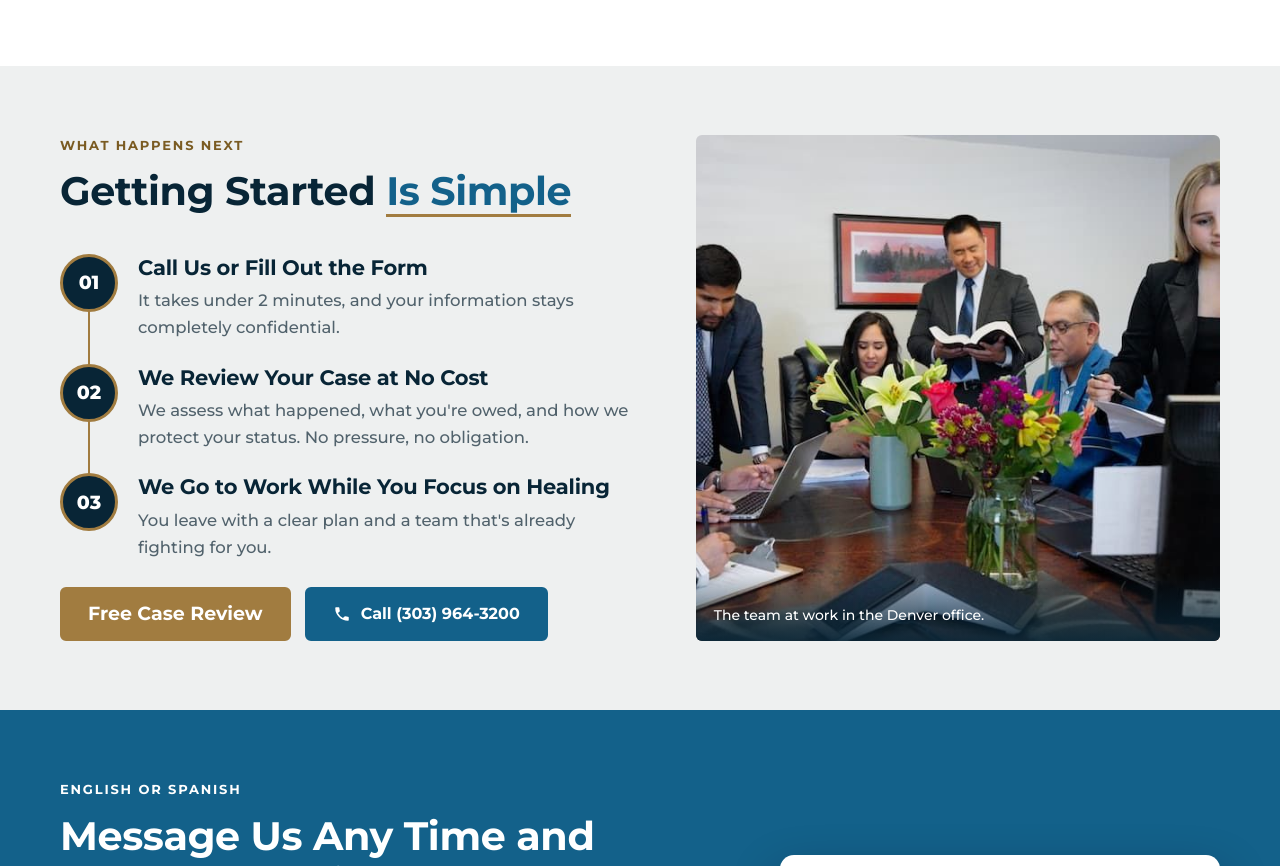
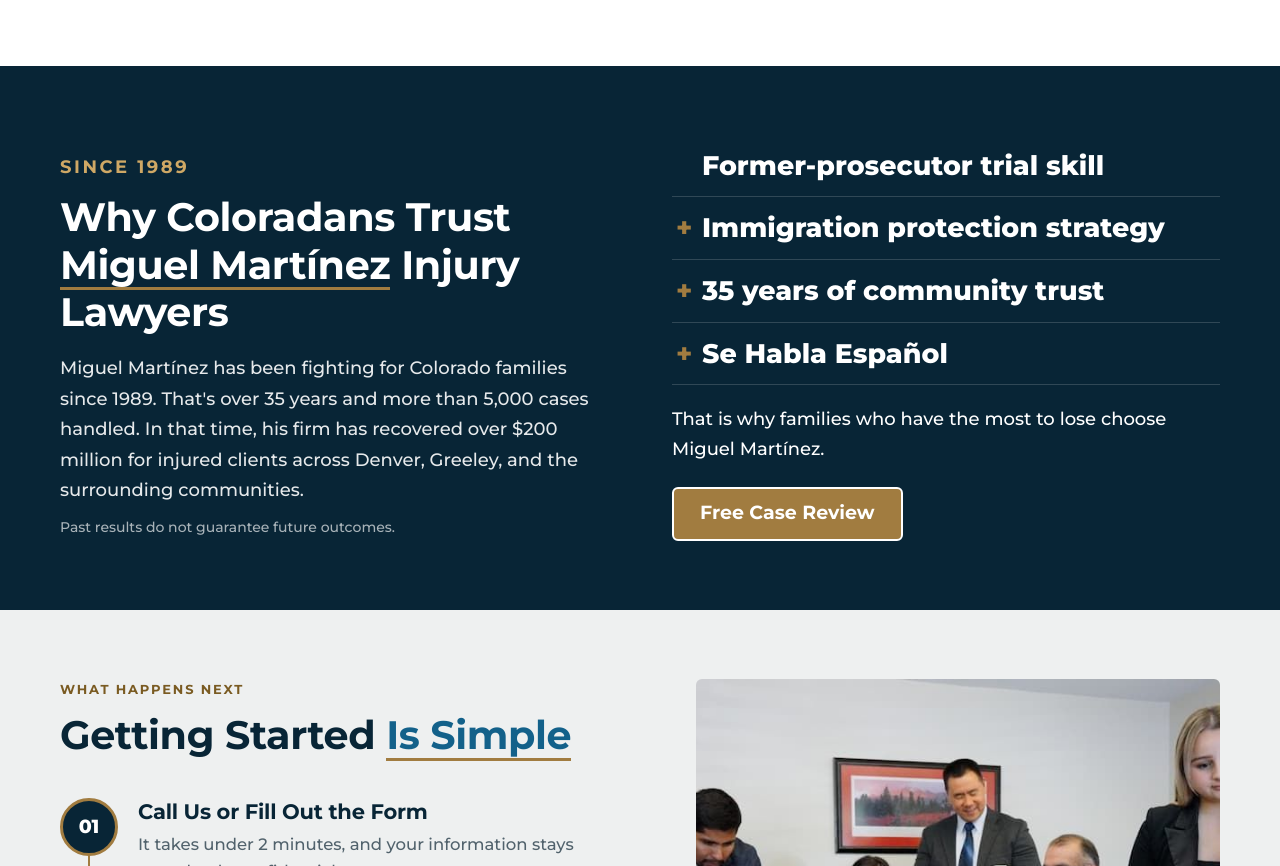
Before and after one commit to betchy1511-arch/martinez-injury-lawyers-mockup, a plain HTML site: page index.html in a window 1280 px wide. Shown: the part 4603-5469 px from the top of the page. Drawn offline with Linux system fonts and the light colour scheme.

Commit message:
Add Why Coloradans Trust section from the live site
Co-Authored-By: Claude Opus 5.5 <noreply@anthropic.com>

```diff
--- a/index.html
+++ b/index.html
@@ -642,6 +642,26 @@ h2 .hl{white-space:nowrap}
 .extra.has-date{grid-template-columns:minmax(0,1fr) minmax(0,2fr)}
 .x-date[hidden]{display:none}
 @media (max-width:700px){.extra.has-date{grid-template-columns:minmax(0,1fr)}}
+/* 19 Nov (11): Why Coloradans Trust (live site section, minus the unverified "No competitor" claim) */
+.trust{background:var(--ink);color:var(--white)}
+.trust h2{color:var(--white)}
+.trust .hl{color:var(--white);background-image:linear-gradient(var(--gold),var(--gold))}
+.trust .eyebrow{color:#cfa865}  /* lighter tint of brand gold #a17c40 for contrast on the dark band */
+.trust__wrap{display:grid;grid-template-columns:minmax(0,1fr) minmax(0,1fr);gap:clamp(28px,5vw,72px);align-items:center}
+.trust__copy p{font-size:18px;line-height:1.7;margin-top:16px;color:rgba(255,255,255,.9)}
+.trust__copy .trust__fine{font-size:14px;color:rgba(255,255,255,.65);margin-top:10px}
+.trust__list{list-style:none;margin:0;padding:0}
+.trust__list li{position:relative;font-family:var(--display);font-weight:800;font-size:clamp(20px,2.1vw,27px);line-height:1.25;padding:14px 0 14px 30px;border-bottom:1px solid rgba(255,255,255,.16)}
+.trust__list li + li::before{content:"+";position:absolute;left:4px;color:var(--gold);font-weight:800}
+.trust__close{margin:20px 0 22px;font-size:18px;color:var(--white)}
+.trust .btn--main{border-color:var(--white)}
+@media (max-width:960px){.trust__wrap{grid-template-columns:minmax(0,1fr)}}
+@media (max-width:700px){
+  .trust__copy p{font-size:16px;margin-top:12px}
+  .trust__list li{font-size:19px;padding:10px 0 10px 26px}
+  .trust__close{font-size:16px;margin:14px 0 16px}
+  .trust .btn{width:100%}
+}
 @media (prefers-reduced-motion:reduce){html{scroll-behavior:auto}.btn,summary svg{transition:none}}
 </style>
 </head>
@@ -897,6 +917,27 @@ h2 .hl{white-space:nowrap}
   </div>
 </section>
 
+<section class="band trust" id="why">
+  <div class="wrap trust__wrap">
+    <div class="trust__copy">
+      <p class="eyebrow">Since 1989</p>
+      <h2>Why Coloradans Trust <span class="hl">Miguel Martínez</span> Injury Lawyers</h2>
+      <p>Miguel Martínez has been fighting for Colorado families since 1989. That's over 35 years and more than 5,000 cases handled. In that time, his firm has recovered over $200 million for injured clients across Denver, Greeley, and the surrounding communities.</p>
+      <p class="trust__fine">Past results do not guarantee future outcomes.</p>
+    </div>
+    <div class="trust__combo">
+      <ul class="trust__list" aria-label="What Miguel Martínez brings to your case">
+        <li>Former-prosecutor trial skill</li>
+        <li>Immigration protection strategy</li>
+        <li>35 years of community trust</li>
+        <li lang="es">Se Habla Español</li>
+      </ul>
+      <p class="trust__close">That is why families who have the most to lose choose Miguel Martínez.</p>
+      <a class="btn btn--main" href="#review">Free Case Review</a>
+    </div>
+  </div>
+</section>
+
 <section class="band band--mist">
   <div class="wrap how">
     <div>
```
